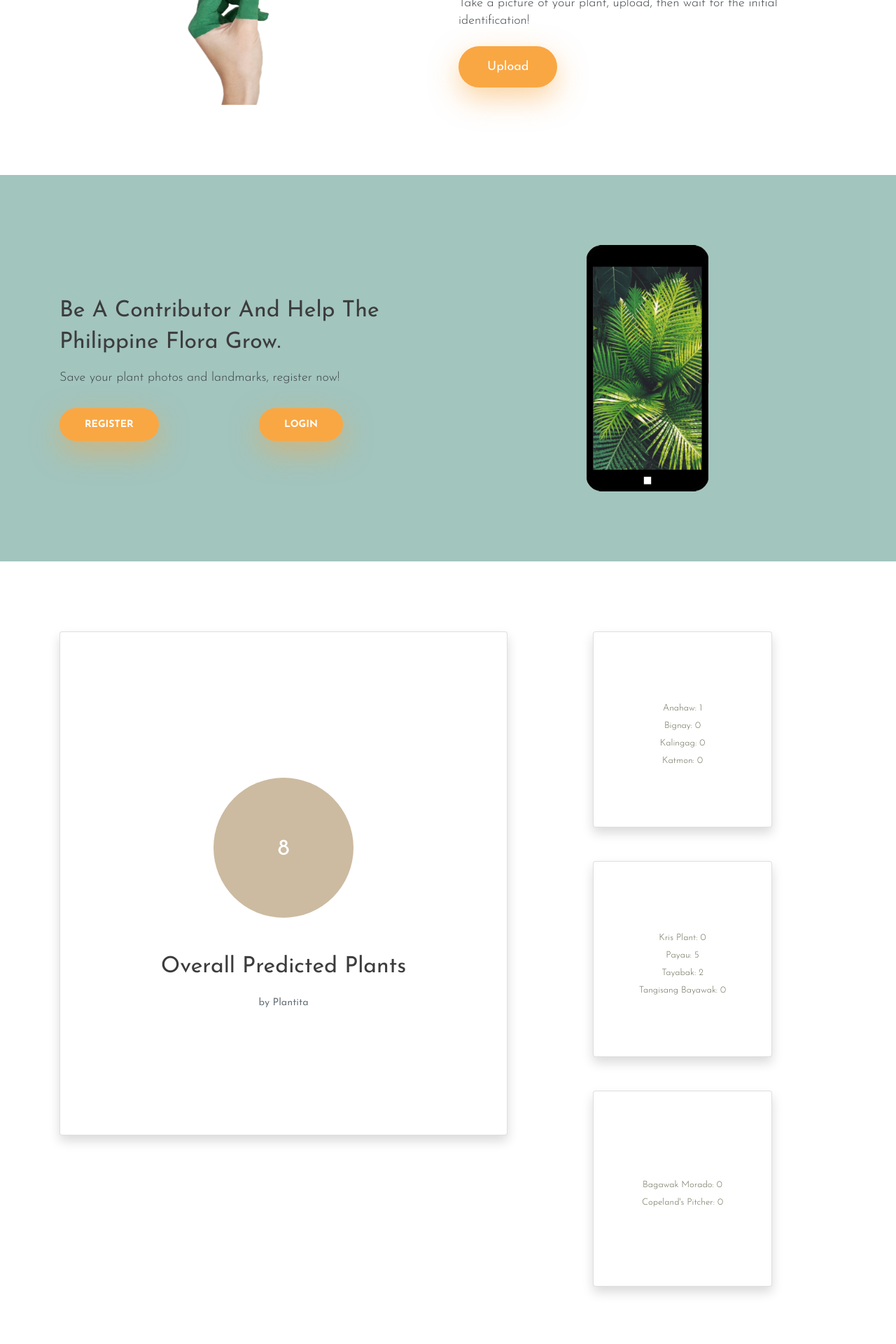
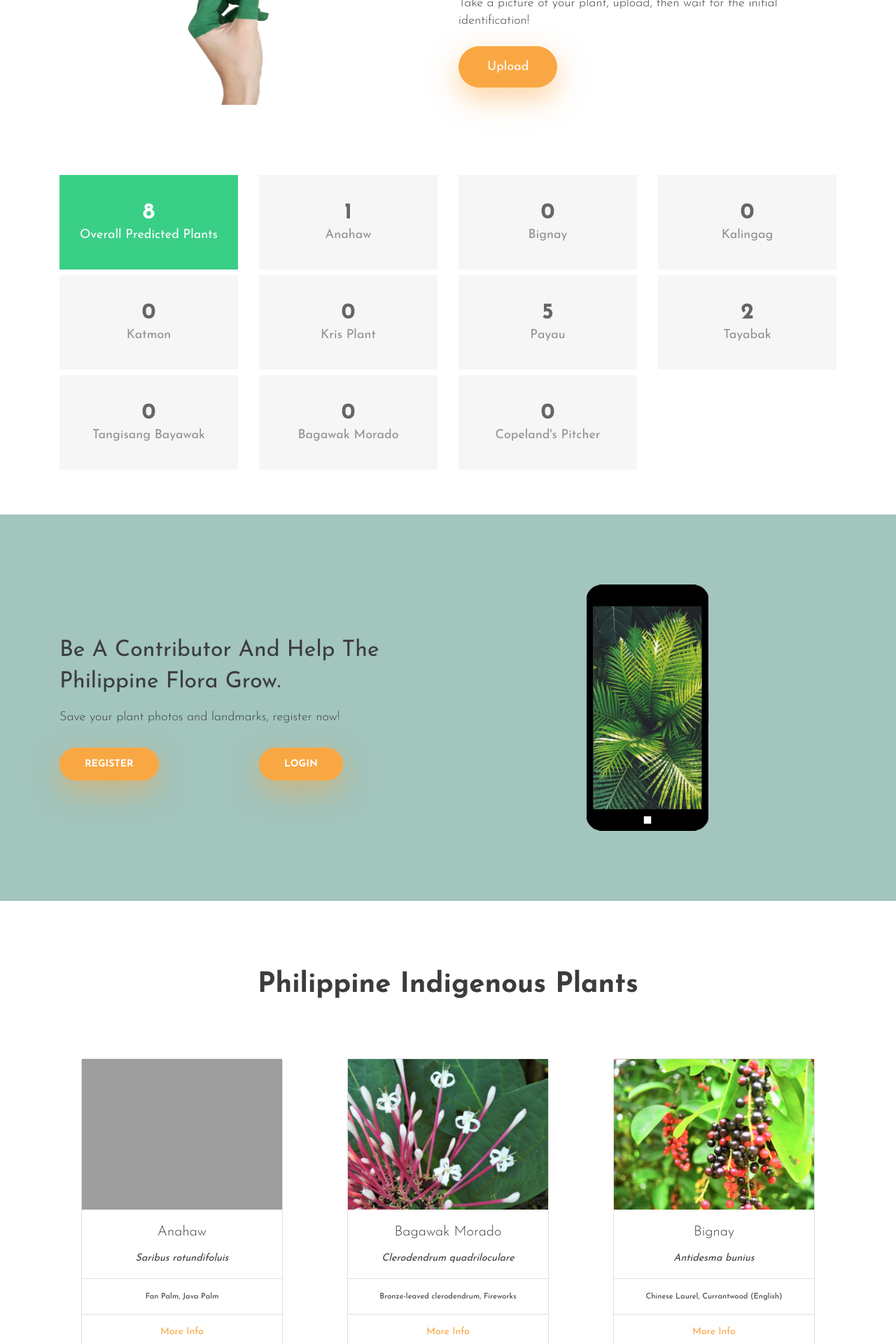
Before and after one commit to christianaguila/deep_learning_web_app, a Django app: page / in a window 1280 px wide. Shown: the part 412-2332 px from the top of the page at 70% size. Run offline with Django 3.2, Linux system fonts and the light colour scheme; data comes from the database, SQL or seed files in the repository; some libraries are stand-ins or nearby versions; some web fonts are replaced; grey boxes are pictures that could not be loaded.

Commit message:
Update index.html

```diff
--- a/home/templates/home/index.html
+++ b/home/templates/home/index.html
@@ -3,7 +3,7 @@
 
 {% block masthead %}
 <!-- hero area -->
-<section class="section">
+<section class="section" style="padding-bottom: 0px;">
     <div class="container">
         <div class="row">
             <div class="col-md-6 text-center mb-5 mb-md-0">
@@ -25,6 +25,89 @@
 {% endblock %}
 
 {% block register_login %}
+<section style="padding-bottom: 5%;">
+    <div class="container">
+        <div class="container-count">
+            <div class="row">
+                <div class="four col-md-3">
+                    <div class="counter-box colored"><span class="counter">{{totalpred}}</span>
+                        <p>Overall Predicted Plants</p>
+                    </div>
+                </div>
+                <div class="four col-md-3">
+                    <div class="counter-box"><span class="counter">{{anhw_totalpred}}</span>
+                        <p>Anahaw</p>
+                    </div>
+                </div>
+                <div class="four col-md-3">
+                    <div class="counter-box"><span class="counter">{{bgny_totalpred}}</span>
+                        <p>Bignay</p>
+                    </div>
+                </div>
+                <div class="four col-md-3">
+                    <div class="counter-box"><span class="counter">{{klngg_totalpred}}</span>
+                        <p>Kalingag</p>
+                    </div>
+                </div>
+            </div>
+            <div class="row mt-2">
+                <div class="four col-md-3">
+                    <div class="counter-box"><span class="counter">{{ktmn_totalpred}}</span>
+                        <p>Katmon</p>
+                    </div>
+                </div>
+                <div class="four col-md-3">
+                    <div class="counter-box"><span class="counter">{{krsp_totalpred}}</span>
+                        <p>Kris Plant</p>
+                    </div>
+                </div>
+                <div class="four col-md-3">
+                    <div class="counter-box"><span class="counter">{{payau_totalpred}}</span>
+                        <p>Payau</p>
+                    </div>
+                </div>
+                <div class="four col-md-3">
+                    <div class="counter-box"><span class="counter">{{tybk_totalpred}}</span>
+                        <p>Tayabak</p>
+                    </div>
+                </div>
+            </div>
+            <div class="row mt-2">
+                <div class="four col-md-3">
+                    <div class="counter-box"><span class="counter">{{tngbywk_totalpred}}</span>
+                        <p>Tangisang Bayawak</p>
+                    </div>
+                </div>
+                <div class="four col-md-3">
+                    <div class="counter-box"><span class="counter">{{bm_totalpred}}</span>
+                        <p>Bagawak Morado</p>
+                    </div>
+                </div>
+                <div class="four col-md-3">
+                    <div class="counter-box"><span class="counter">{{cp_totalpred}}</span>
+                        <p>Copeland's Pitcher</p>
+                    </div>
+                </div>
+            </div>
+        </div>
+    </div>
+    <script>
+        $(document).ready(function() {
+            $('.counter').each(function () {
+                $(this).prop('Counter',0).animate({
+                Counter: $(this).text()},
+                    {duration: 2000,
+                    easing: 'swing',
+                    step: function (now) {
+                    $(this).text(Math.ceil(now));
+                    }}
+                );
+            });
+
+        });
+    </script>
+</section>
+
 <section class="feature-list section" style="background-color: rgba(45, 124, 108, 0.444);">
     <div class="container">
         <div class="row">
@@ -45,84 +128,6 @@
             <div class="col-md-6 order-md-2 order-1 text-center mb-5 mb-lg-0">
                 <img class="img-fluid" src="{% static '/home/images/phone.png' %}" alt="">
             </div>
-        </div>
-    </div>
-</section>
-
-<section class="feature-list section">
-    <div class="container justify-content-center">
-        <div class="row">
-                <div class="col">
-                    <div class="card justify-content-center shadow p-3 mb-5 bg-white rounded" style="height: 90vh; width: 50vw; border-radius: 5%;">
-                        <div class="row justify-content-center"> <!---- Overall Count of Predicted Plants --->
-                            <div class="col mt-5 order-1 text-center">
-                                <div class="container">
-                                    <h3 class="subheading" style="border-radius: 50%;
-                                                                            width: 200px;
-                                                                            height: 200px;
-                                                                            padding: 80px 50px;
-                                                                            background-color: rgb(204, 187, 161);;
-                                                                            border: 1px #666;
-                                                                            color: rgb(255, 255, 255);
-                                                                            text-align: center;
-                                                                            margin: auto;">
-                                    {{totalpred}}
-                                    </h3>
-                                </div>
-                            </div>
-                        </div> <!---- End .row - Overall Count of Predicted Plants --->
-                        <div class="row justify-content-center"> <!---- row2 Overall Count of Predicted Plants --->
-                            <div class="col mt-5 order-2 text-center" >
-                                    <h3 class="subheading">Overall Predicted Plants</h3>
-                                    <p><small class="text-muted">by Plantita</small></p>
-                            </div>
-                        </div> <!---- End .row2 - Overall Count of Predicted Plants --->
-                    </div> <!---- End .card - Overall Count of Predicted Plants --->
-                </div>
-                <div class="col">
-                    <div class="card justify-content-center shadow p-3 mb-5 bg-white rounded" style="height: 35vh; width: 20vw; margin: auto; border-radius: 5%;">
-                        <div class="row justify-content-center"> <!---- Plant Count --->
-                            <div class="col mt-5 order-1 text-center">
-                                    <h3 style=" color: rgb(99, 105, 80); text-align: center; font-size: 13px; padding-bottom: 35px;">
-                                        Anahaw: {{anhw_totalpred}}
-                                        <br>
-                                        Bignay: {{bgny_totalpred}}
-                                        <br>
-                                        Kalingag: {{klngg_totalpred}}
-                                        <br>
-                                        Katmon: {{ktmn_totalpred}}
-                                    </h3>
-                            </div>
-                        </div> <!---- End .row Count --->
-                    </div>
-                    <div class="card justify-content-center shadow p-3 mb-5 bg-white rounded" style="height: 35vh; width: 20vw; margin: auto; border-radius: 5%;">
-                        <div class="row justify-content-center"> <!---- Plant Count --->
-                            <div class="col mt-5 order-1 text-center">
-                                    <h3 style=" color: rgb(99, 105, 80); text-align: center; font-size: 13px; padding-bottom: 35px;">
-                                        Kris Plant: {{krsp_totalpred}}
-                                        <br>
-                                        Payau: {{payau_totalpred}}
-                                        <br>
-                                        Tayabak: {{tybk_totalpred}}
-                                        <br>
-                                        Tangisang Bayawak: {{tngbywk_totalpred}}
-                                    </h3>
-                            </div>
-                        </div> <!---- End .row Count --->
-                    </div>
-                    <div class="card justify-content-center shadow p-3 mb-5 bg-white rounded" style="height: 35vh; width: 20vw; margin: auto; border-radius: 5%;">
-                        <div class="row justify-content-center"> <!---- Plant Count --->
-                            <div class="col mt-5 order-1 text-center">
-                                    <h3 style=" color: rgb(99, 105, 80); text-align: center; font-size: 13px; padding-bottom: 35px;">
-                                        Bagawak Morado: {{bm_totalpred}}
-                                        <br>
-                                        Copeland's Pitcher: {{cp_totalpred}}
-                                    </h3>
-                            </div>
-                        </div> <!---- End .row Count --->
-                    </div>
-                </div>
-            </div> <!---- End .row1 ---->
         </div>
     </div>
 </section>
```
